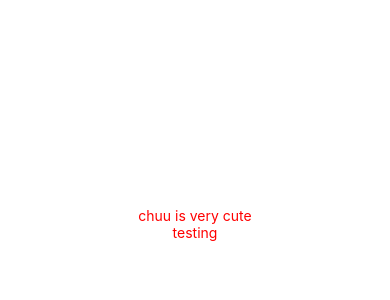
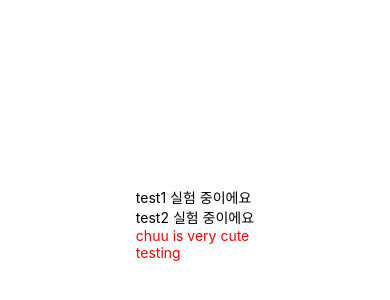
Before and after one commit to gzzjk159/moanyang, a React Native app: screen / in a window 390 px wide. Shown: the part 198-498 px from the top of the page. Built offline with nearby package versions, Linux system fonts and the light colour scheme.

Commit message:
이해를 위한 testing

```diff
--- a/App.js
+++ b/App.js
@@ -6,7 +6,7 @@
  * @flow strict-local
  */
 
-import React from 'react';
+import React, { Component } from 'react';
 import type {Node} from 'react';
 import {
   SafeAreaView,
@@ -16,6 +16,7 @@ import {
   Text,
   useColorScheme,
   View,
+  AppRegistry,
 } from 'react-native';
 
 import {
@@ -25,16 +26,45 @@ import {
   LearnMoreLinks,
   ReloadInstructions,
 } from 'react-native/Libraries/NewAppScreen';
-
 const App: () => Node = () => {
   return (
-    <View style = {styles.container}>
-      <Text style = {styles.hello}>chuu is very cute</Text>
-      <Text style = {styles.hello}>testing</Text>
-    </View>
+    <SafeAreaView style={styles.container}>
+      <View style={styles.hello}>
+        <Test1/>
+        <Test2/>
+        <Test3/>
+        </View>
+    </SafeAreaView>
   );
 };
-
+class Test1 extends Component {
+  render() {
+    return (
+      <View>
+        <Text>test1 실험 중이에요</Text>
+        </View>
+    );
+  };
+}
+class Test2 extends Component {
+  render() {
+    return (
+      <View>
+        <Text>test2 실험 중이에요</Text>
+        </View>
+    );
+  };
+}
+class Test3 extends Component {
+  render() {
+    return (
+      <View>
+        <Text style={styles.hello}>chuu is very cute</Text>
+        <Text style={styles.hello}>testing</Text>
+        </View>
+    );
+  };
+}
 const styles = StyleSheet.create({
   container : {
     flex : 1,
@@ -43,7 +73,17 @@ const styles = StyleSheet.create({
   },
   hello : {
     color : 'red',
-  }
+  },
+  navBar : {
+    height : 60,
+    backgroundColor : '#FF6E40',
+    justifyContent : 'center',
+    alignItems : 'center',
+  },
+  navBarText : {
+    fontSize : 20,
+    color : 'white'
+  },
 });
 
 export default App;
```
